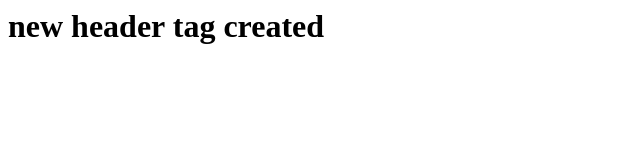
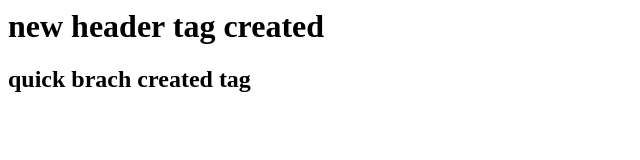
Before and after one commit to NatnaelMasresha/first-repo, a plain HTML site: page index.html in a window 1280 px wide. Shown: the whole page, without its empty margins (0-640 px from the left). Drawn offline with Linux system fonts and the light colour scheme.

Commit message:
Update index.html

```diff
--- a/index.html
+++ b/index.html
@@ -1 +1,2 @@
 <h1>new header tag created </h1>
+<h2>quick brach created tag</h2>
```
